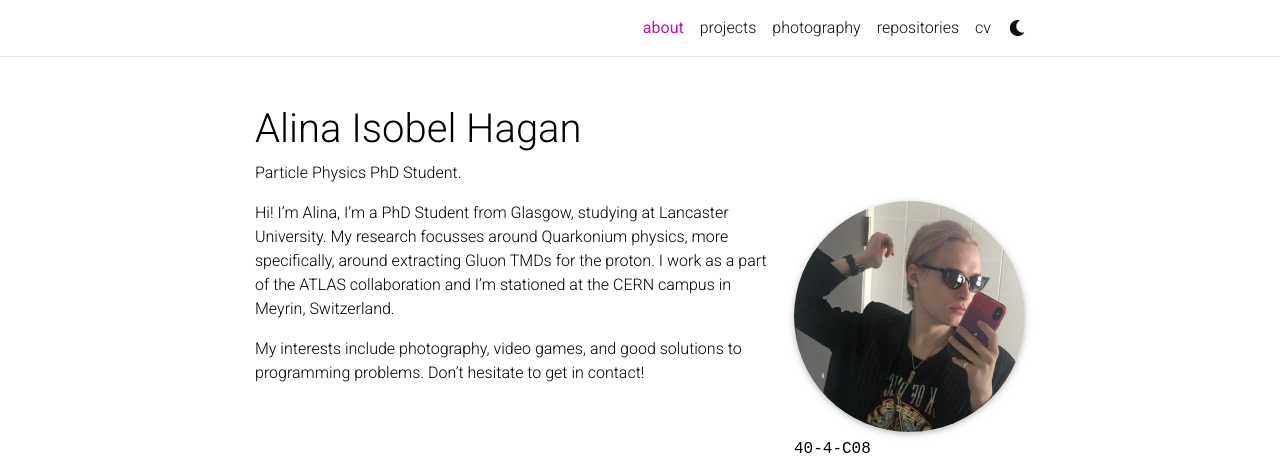
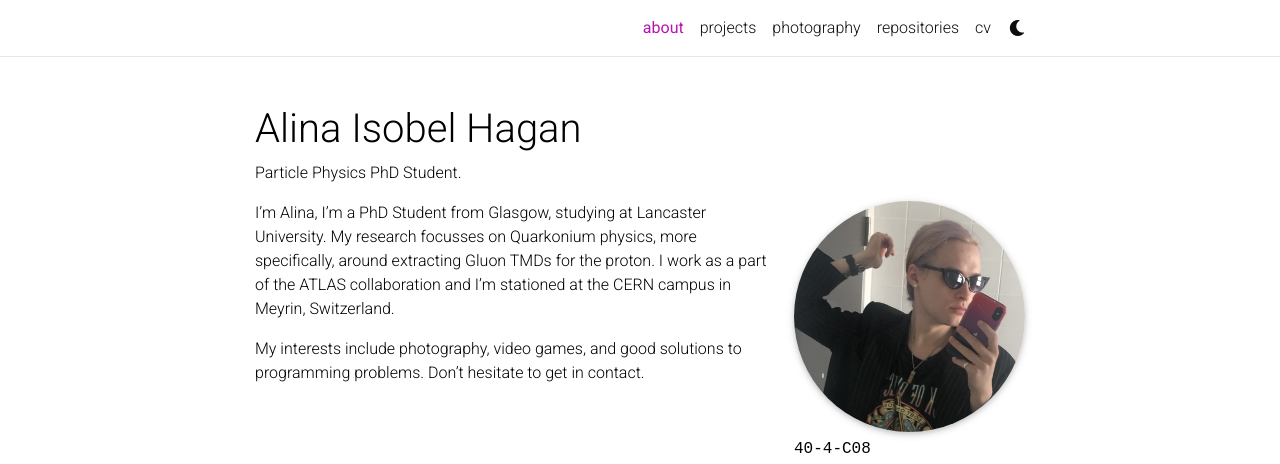
Before and after one commit to aihphysics/aihphysics.github.io, a Jekyll site: the page built from _pages/about.md, in a window 1280 px wide. Shown: the top 464 px of the page. Built offline with Jekyll 4.4.1, drawn with Linux system fonts in a browser that asks for light colours; full-size pictures stand in for the smaller copies a plugin makes; comment, search, counter and statistics services are not loaded; a style sheet for code colours, icons or effects is not loaded.

Commit message:
reducing the amount of exclamations

```diff
--- a/_pages/about.md
+++ b/_pages/about.md
@@ -18,9 +18,9 @@ selected_papers: false # includes a list of papers marked as "selected={true}"
 social: true  # includes social icons at the bottom of the page
 ---
 
-Hi! I'm Alina, I'm a PhD Student from Glasgow, studying at Lancaster University. My research focusses around Quarkonium physics, more specifically, around extracting Gluon TMDs for the proton. I work as a part of the ATLAS collaboration and I'm stationed at the CERN campus in Meyrin, Switzerland.
+I'm Alina, I'm a PhD Student from Glasgow, studying at Lancaster University. My research focusses on Quarkonium physics, more specifically, around extracting Gluon TMDs for the proton. I work as a part of the ATLAS collaboration and I'm stationed at the CERN campus in Meyrin, Switzerland.
 
-My interests include photography, video games, and good solutions to programming problems. Don't hesitate to get in contact!
+My interests include photography, video games, and good solutions to programming problems. Don't hesitate to get in contact.
 
 {::comment}
 Write your biography here. Tell the world about yourself. Link to your favorite [subreddit](http://reddit.com). You can put a picture in, too. The code is already in, just name your picture `prof_pic.jpg` and put it in the `img/` folder.
```
Also changed, not shown: _pages/projects.md (+1 -1 lines), _pages/repositories.md (+1 -1 lines).
